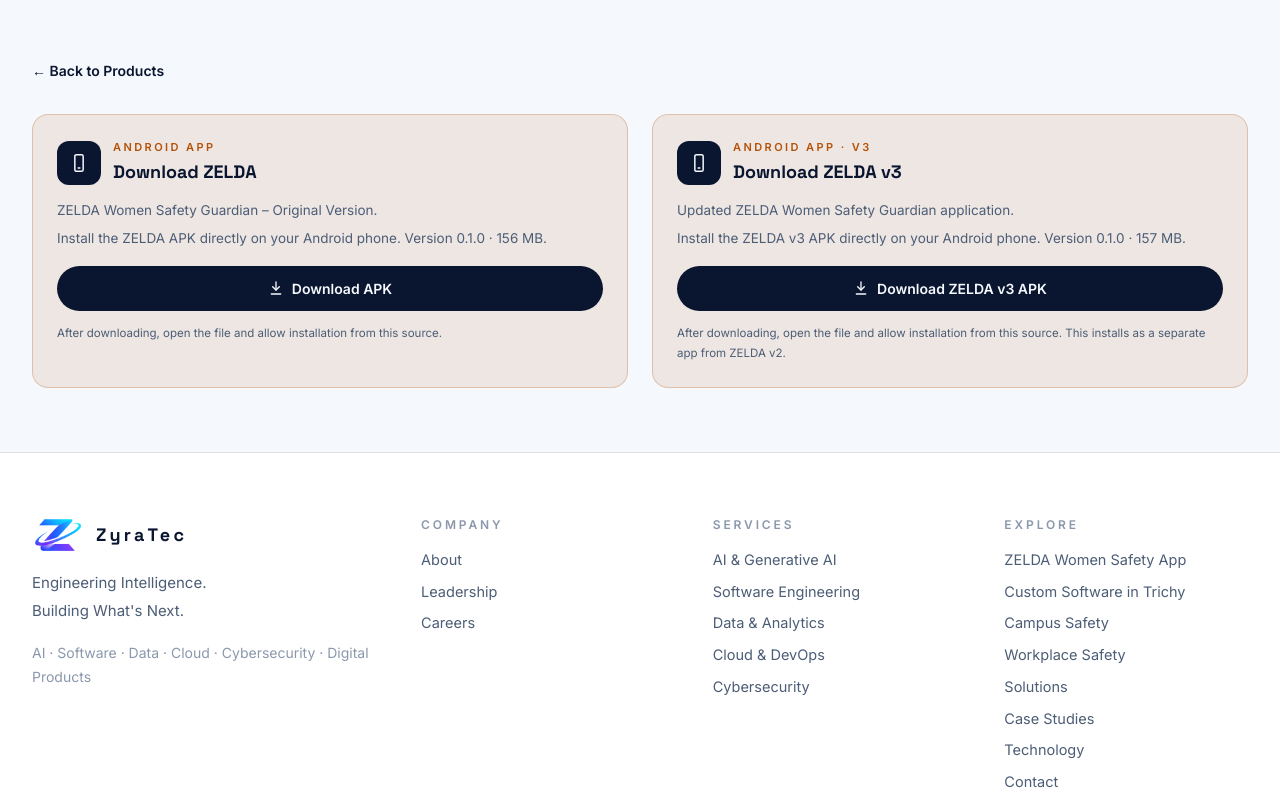
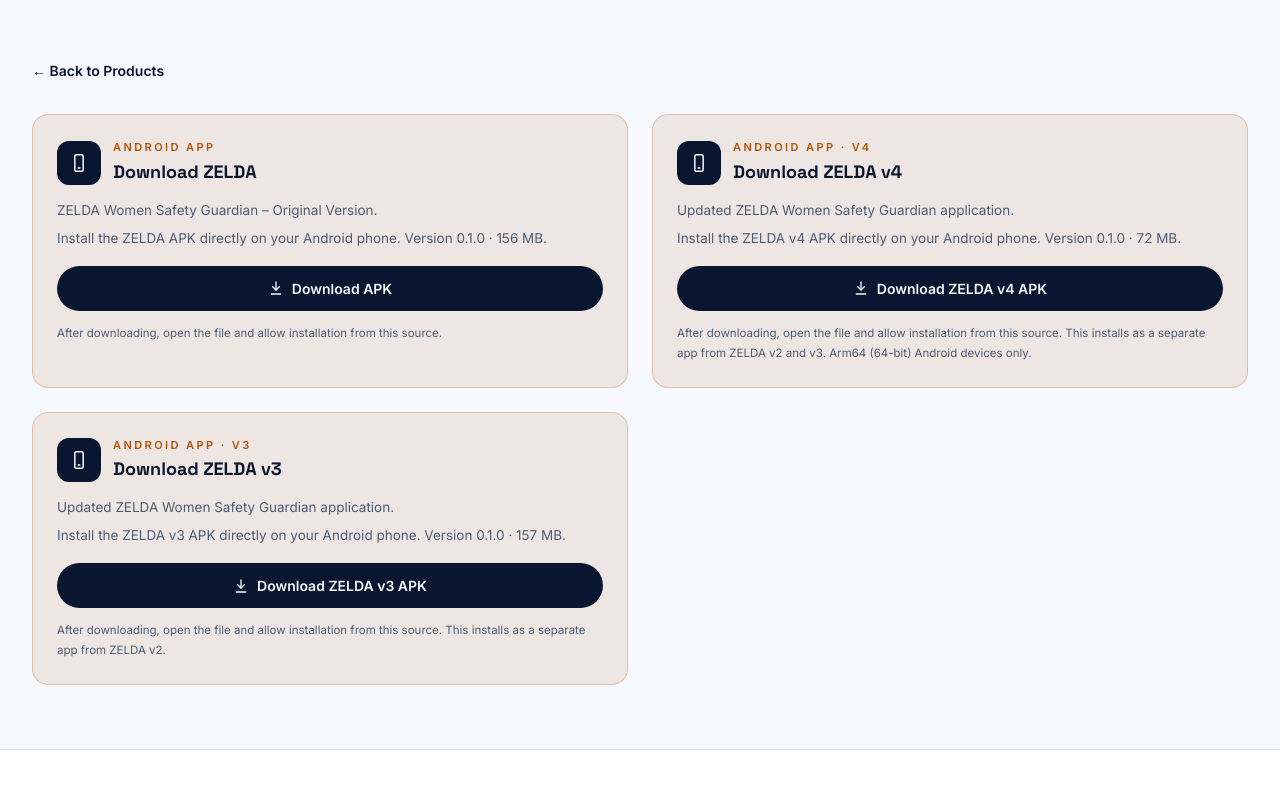
Before and after one commit to jahabarjavith111-oss/Zyra-technologies-, a Next.js app: page /zelda-download in a window 1280 px wide. Shown: the part 380-1180 px from the top of the page. Built offline with nearby package versions, Linux system fonts and the light colour scheme; no server answers.

Commit message:
feat: add ZELDA v4 APK download to download page

```diff
--- a/app/zelda-download/page.tsx
+++ b/app/zelda-download/page.tsx
@@ -32,6 +32,9 @@ const APK_URL =
 const APK_V3_URL =
   "https://github.com/jahabarjavith111-oss/Zyra-technologies-/releases/download/zelda-android-v3-0.1.0/ZELDA-v3-0.1.0.apk";
 
+const APK_V4_URL =
+  "https://github.com/jahabarjavith111-oss/Zyra-technologies-/releases/download/zelda-android-v4-0.1.0/ZELDA-v4-0.1.0.apk";
+
 const DOWNLOADS = [
   {
     id: "download",
@@ -43,6 +46,17 @@ const DOWNLOADS = [
     filename: "ZELDA-v0.1.0.apk",
     button: "Download APK",
     note: "After downloading, open the file and allow installation from this source.",
+  },
+  {
+    id: "download-v4",
+    label: "ANDROID APP · V4",
+    title: "Download ZELDA v4",
+    description: "Updated ZELDA Women Safety Guardian application.",
+    details: "Install the ZELDA v4 APK directly on your Android phone. Version 0.1.0 · 72 MB.",
+    url: APK_V4_URL,
+    filename: "ZELDA-v4-0.1.0.apk",
+    button: "Download ZELDA v4 APK",
+    note: "After downloading, open the file and allow installation from this source. This installs as a separate app from ZELDA v2 and v3. Arm64 (64-bit) Android devices only.",
   },
   {
     id: "download-v3",
```
